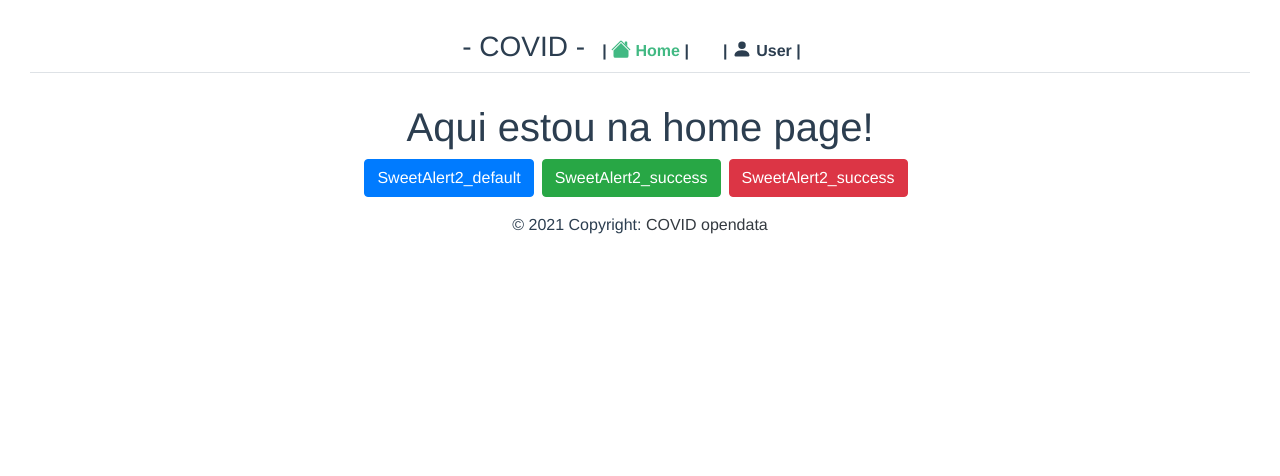
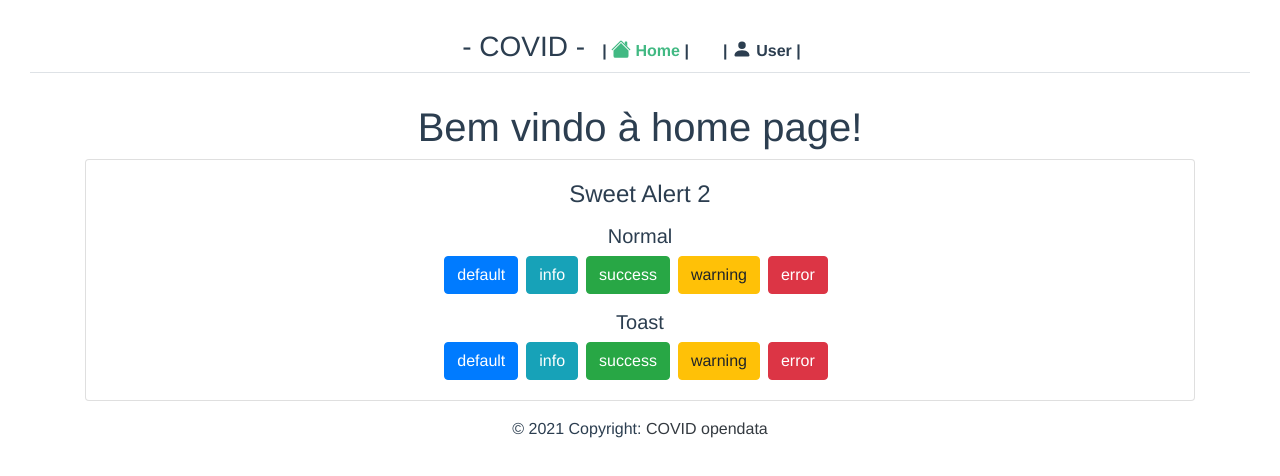
Before and after one commit to AndreMyszko/front_covid-19, a Vue app: page /#/ in a window 1280 px wide. Shown: the top 476 px of the page. Built offline with nearby package versions, Linux system fonts and the light colour scheme; what vue-google-charts, vue-sweetalert2 would draw is missing.

Commit message:
add. sweetAlert

```diff
--- a/src/main.js
+++ b/src/main.js
@@ -9,11 +9,21 @@ import "bootstrap-vue/dist/bootstrap-vue.css";
 import VueGoogleCharts from "vue-google-charts";
 import VueSweetalert2 from 'vue-sweetalert2';
 import 'sweetalert2/dist/sweetalert2.min.css';
+import Swal from 'sweetalert2/dist/sweetalert2'; //Toast*
 
 Vue.use(VueGoogleCharts);
 Vue.use(BootstrapVue);
 Vue.use(IconsPlugin);
 Vue.use(VueSweetalert2);
+
+const Toast = Swal.mixin({
+  toast: true,
+  position: "top-end",
+  timer: 5000,
+  timerProgressBar: true,
+  showConfirmButton: true
+});
+window.Toast = Toast;
 
 Vue.config.productionTip = false;
 
--- a/src/views/Home.vue
+++ b/src/views/Home.vue
@@ -1,33 +1,90 @@
 <template>
   <div class="home">
-    <h1>Aqui estou na home page!</h1>
-    <b-button class="mr-2" variant="primary" @click="defaultAlert">SweetAlert2_default</b-button>
-    <b-button class="mr-2" variant="success" @click="successAlert">SweetAlert2_success</b-button>
-    <b-button class="mr-2" variant="danger" @click="errorAlert">SweetAlert2_success</b-button>
+    <h1>Bem vindo à home page!</h1>
+
+
+  <div class="container">
+    <b-card title="Sweet Alert 2">
+      <b-card-text>
+      </b-card-text>
+
+      <b-card-text>
+        <h5>Normal</h5>
+        <b-button class="mr-2" variant="primary" @click="defaultAlert">default</b-button>
+        <b-button class="mr-2" variant="info" @click="infoAlert">info</b-button>
+        <b-button class="mr-2" variant="success" @click="successAlert">success</b-button>
+        <b-button class="mr-2" variant="warning" @click="warningAlert">warning</b-button>
+        <b-button class="mr-2" variant="danger" @click="errorAlert">error</b-button>
+      </b-card-text>
+
+      <b-card-text>
+        <h5>Toast</h5>
+        <b-button class="mr-2" variant="primary" @click="defaultToast">default</b-button>
+        <b-button class="mr-2" variant="info" @click="infoToast">info</b-button>
+        <b-button class="mr-2" variant="success" @click="successToast">success</b-button>
+        <b-button class="mr-2" variant="warning" @click="warningToast">warning</b-button>
+        <b-button class="mr-2" variant="danger" @click="errorToast">error</b-button>
+
+
+      </b-card-text>
+
+
+    </b-card>
+  </div>
 
   </div>
 </template>
 
 <script>
-
 export default {
   name: "Home",
   components: {
-
   },
 
   methods: {
+    //NORAML ALERT
     defaultAlert(){
       this.$swal("HelloWorld!", "🌍 🌎 🌏")
+    },
+
+    infoAlert(){
+      this.$swal("Success!", "Look to this message, wow. 😯", "info")
     },
 
     successAlert(){
       this.$swal("Success!", "I am so proud with this success. 😀", "success")
     },
 
+    warningAlert(){
+      this.$swal("Success!", "take a lokk on this. 😦", "warning")
+    },
+
     errorAlert(){
       this.$swal("Error!", "Oww no dude. 😭", "error")
     },
+
+    //TOASTS
+    defaultToast(){
+      window.Toast.fire("info!", "omg loook aat this due! close me if you want by pressing OK....\n😐")
+    },
+
+    infoToast(){
+      window.Toast.fire("info!", "omg loook aat this due! close me if you want by pressing OK....\n😯", "info")
+    },
+
+    successToast(){
+      window.Toast.fire("success!", "omg loook aat this due! close me if you want by pressing OK.... \n😃", "success")
+    },
+
+    warningToast(){
+      window.Toast.fire("warning!", "omg loook aat this due! close me if you want by pressing OK.... \n😦", "warning")
+    },
+
+    errorToast(){
+      window.Toast.fire( "error!", "omg loook aat this due! close me if you want by pressing OK.... \n😭", "error")
+    },
+
+
 
 
   }
```
